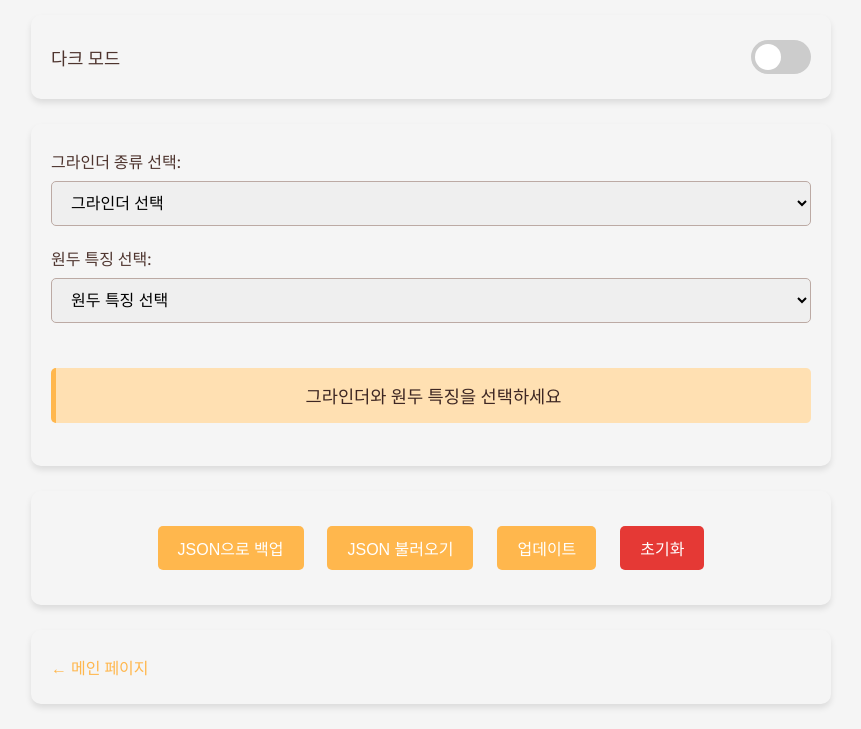
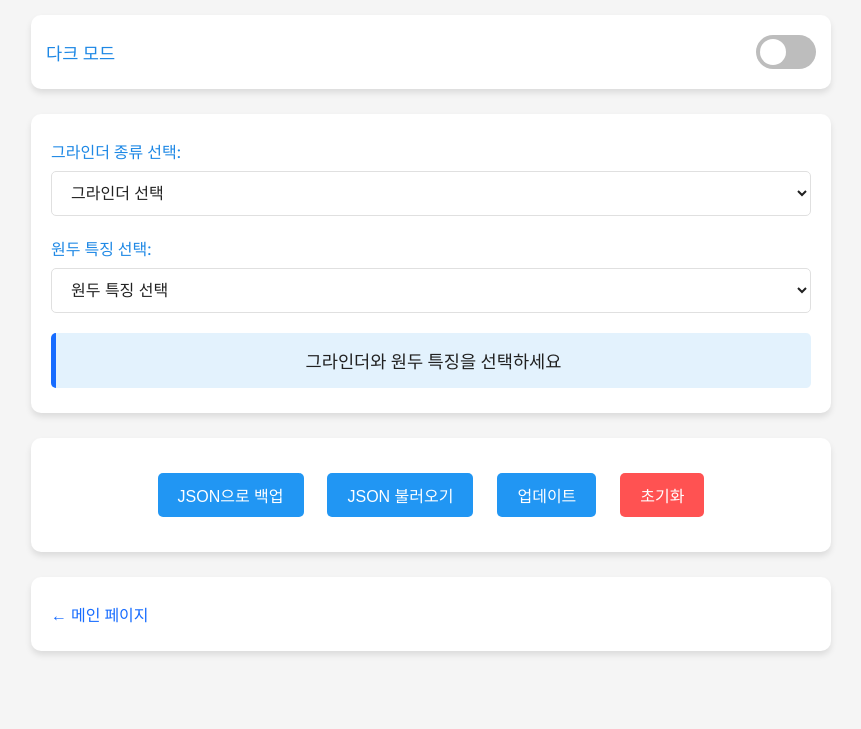
Before and after one commit to siwkim77/coffee-grindsize, a plain HTML site: page settings.html in a window 1280 px wide. Shown: the part 82-811 px from the top of the page, without its empty margins (209-1070 px from the left). Drawn offline with Linux system fonts and the light colour scheme.

Commit message:
다크모드 수정 및 마진 패딩 수정

```diff
--- a/styles/settings.css
+++ b/styles/settings.css
@@ -1,5 +1,5 @@
 .data-view, .navigation, .backup-restore, .darkmode-toggle {
-    background: --background-color;
+    background: var(--element-background-color);
     padding: 25px 20px;
     border-radius: 10px;
     box-shadow: 0 4px 6px var(--shadow-color);
@@ -9,11 +9,11 @@
     margin-right: auto;
 }
 
-.darkmode-toggle{
+.darkmode-toggle {
     display: flex;
     justify-content: space-between;
     align-items: center;
-    padding: 20px 15;
+    padding: 20px 15px;
 }
 
 .navigation a {
@@ -30,10 +30,10 @@
 }
 
 .no-data-message {
-    margin-top: 25px;
+    margin: 0;
     padding: 15px;
-    background: #FFE0B2;
-    border-left: 5px solid var(--accent-color);
+    background: var(--result-background-color);
+    border-left: 5px solid var(--result-border-color);
     border-radius: 5px;
     font-size: 1.1em;
     text-align: center;
@@ -57,14 +57,19 @@
 }
 
 .data-list th {
-    background-color: var(--secondary-color);
-    color: #fff;
+    background-color: var(--primary-color);
+    color: var(--table-header-text-color);
+}
+
+.data-list td {
+    background-color: var(--element-background-color);
+    color: var(--text-color);
 }
 
 .data-list td .delete-btn {
     background: none;
     border: none;
-    color: #E53935;
+    color: var(--error-color);
     cursor: pointer;
     padding: 0;
     transition: color 0.3s;
@@ -72,7 +77,7 @@
 }
 
 .data-list td .delete-btn:hover {
-    color: #B71C1C;
+    color: var(--error-color-hover);
 }
 
 .backup-restore {
@@ -86,21 +91,21 @@
     border: none;
     border-radius: 5px;
     background-color: var(--info-color);
-    color: #fff;
+    color: var(--button-text-color);
     cursor: pointer;
     transition: background-color 0.3s;
 }
 
 .backup-restore button:hover {
-    background-color: #FFA726;
+    background-color: var(--button-hover-color);
 }
 
 .backup-restore #resetData {
-    background-color: #E53935;
+    background-color: var(--error-color);
 }
 
 .backup-restore #resetData:hover {
-    background-color: #B71C1C;
+    background-color: var(--error-color-hover);
 }
 
 #importFile {
--- a/styles/styles.css
+++ b/styles/styles.css
@@ -1,19 +1,53 @@
- /* 글로벌 스타일 */
+/* 글로벌 스타일 */
 *, *::before, *::after {
     box-sizing: border-box;
 }
 
-/* CSS 변수으로 색상 관리 */
+/* CSS 변수로 색상 관리 */
 :root {
-    --primary-color: #4E342E;
-    --secondary-color: #6D4C41;
-    --accent-color: #FFB74D;
-    --background-color: #f5f5f5;
-    --text-color: #3E2723;
-    --border-color: #BCAAA4;
-    --shadow-color: rgba(0, 0, 0, 0.1);
-    --success-color: #8BC34A;
-    --info-color: #FFB74D;
+    --primary-color: #1E88E5;          /* 메인 블루 */
+    --secondary-color: #1565C0;        /* 딥 블루 */
+    --accent-color: #176cff;           /* 포인트 핑크 */
+    --background-color: #F5F5F5;       /* 밝은 배경색 */
+    --element-background-color: #FFFFFF; /* 요소 배경색 */
+    --text-color: #212121;             /* 진한 그레이 */
+    --border-color: #E0E0E0;           /* 연한 그레이 */
+    --shadow-color: rgba(0, 0, 0, 0.1); /* 그림자 색상 */
+    --success-color: #4CAF50;          /* 성공 색상 */
+    --info-color: #2196F3;             /* 정보 색상 */
+    --button-hover-color: #53a0f9;     /* 버튼 호버 색상 */
+    --slider-background-color: #BDBDBD; /* 슬라이더 배경색 */
+    --slider-knob-color: #FFFFFF;      /* 슬라이더 노브 색상 */
+    --result-background-color: #E3F2FD; /* 결과 배경색 */
+    --result-border-color: var(--accent-color); /* 결과 테두리 색상 */
+    --button-text-color: #FFFFFF;       /* 버튼 텍스트 색상 */
+    --input-background-color: #FFFFFF;  /* 입력창 배경색 */
+    --input-text-color: #212121;
+    --error-color: #FF5252;
+    --error-color-hover: #B71C1C;
+    --table-header-text-color: #121212;
+}
+
+.dark-mode {
+    --primary-color: #BBDEFB;          /* 밝은 블루 */
+    --secondary-color: #90CAF9;        /* 연한 블루 */
+    --accent-color: #80d7ff;           /* 부드러운 핑크 */
+    --background-color: #121212;       /* 어두운 배경색 */
+    --element-background-color: #1E1E1E; /* 요소 어두운 배경색 */
+    --text-color: #E0E0E0;             /* 밝은 텍스트 색상 */
+    --border-color: #424242;           /* 어두운 테두리 색상 */
+    --shadow-color: rgba(255, 255, 255, 0.1); /* 그림자 색상 */
+    --success-color: #81C784;          /* 성공 색상 */
+    --info-color: #64B5F6;             /* 정보 색상 */
+    --button-hover-color: #1E88E5;     /* 버튼 호버 색상 */
+    --slider-background-color: #757575; /* 슬라이더 배경색 */
+    --slider-knob-color: #FFFFFF;      /* 슬라이더 노브 색상 */
+    --result-background-color: #1E88E5; /* 결과 배경색 */
+    --result-border-color: var(--accent-color); /* 결과 테두리 색상 */
+    --button-text-color: #FFFFFF;       /* 버튼 텍스트 색상 */
+    --input-background-color: #1E1E1E;  /* 입력창 배경색 */
+    --input-text-color: #E0E0E0;
+    --table-header-text-color: #212121;        /* 입력창 텍스트 색상 */
 }
 
 /* 스위치 스타일링 */
@@ -44,7 +78,7 @@
     left: 0;
     right: 0;
     bottom: 0;
-    background-color: #ccc;
+    background-color: var(--slider-background-color);
     transition: 0.4s;
     border-radius: 34px;
     margin: 0px;
@@ -57,7 +91,7 @@
     width: 26px;
     left: 4px;
     bottom: 4px;
-    background-color: white;
+    background-color: var(--slider-knob-color);
     transition: 0.4s;
     border-radius: 50%;
 }
@@ -68,19 +102,6 @@ input:checked + .slider {
 
 input:checked + .slider:before {
     transform: translateX(26px);
-}
-
-/* 다크 모드 클래스 */
-.dark-mode {
-    --primary-color: #D7CCC8;
-    --secondary-color: #BCAAA4;
-    --accent-color: #FF8A65;
-    --background-color: #303030;
-    --text-color: #FFFFFF;
-    --border-color: #757575;
-    --shadow-color: rgba(255, 255, 255, 0.1);
-    --success-color: #AED581;
-    --info-color: #FF8A65;
 }
 
 /* 토글 라벨 스타일 */
@@ -102,11 +123,11 @@ h1 {
     text-align: center;
     font-size: 2em;
     margin-bottom: 30px;
-    color: var(--primary-color);
+    color: var(--text-color);
 }
 
 .converter, .add-data {
-    background: var(--background-color);
+    background: var(--element-background-color);
     padding: 25px 20px;
     border-radius: 10px;
     box-shadow: 0 4px 6px var(--shadow-color);
@@ -133,6 +154,8 @@ select, input {
     font-size: 1em;
     border: 1px solid var(--border-color);
     border-radius: 5px;
+    background-color: var(--input-background-color);
+    color: var(--input-text-color);
     transition: border-color 0.3s, box-shadow 0.3s;
 }
 
@@ -145,8 +168,8 @@ select:focus, input:focus {
 .result {
     margin-top: 25px;
     padding: 15px;
-    background: #FFE0B2;
-    border-left: 5px solid var(--accent-color);
+    background: var(--result-background-color);
+    border-left: 5px solid var(--result-border-color);
     border-radius: 5px;
     font-size: 1.1em;
     text-align: center;
@@ -160,14 +183,14 @@ select:focus, input:focus {
     border: none;
     border-radius: 5px;
     background-color: var(--info-color);
-    color: #fff;
+    color: var(--button-text-color);
     cursor: pointer;
     transition: background-color 0.3s;
     margin-bottom: 0px;
 }
 
-.add-data button:hover {
-    background-color: #FFA726;
+.add-data  button:hover {
+    background-color: var(--button-hover-color);
 }
 
 .add-data form {
@@ -198,13 +221,15 @@ select:focus, input:focus {
 
 .add-data form .sub-field .input-group input {
     flex: 1;
+    background-color: var(--input-background-color);
+    color: var(--input-text-color);
 }
 
 .add-data form .sub-field .input-group button.submit-btn {
     flex: none;
     padding: 12px 20px;
     background-color: var(--info-color);
-    color: var(--background-color);
+    color: var(--button-text-color);
     border: none;
     border-radius: 5px;
     cursor: pointer;
@@ -213,7 +238,7 @@ select:focus, input:focus {
 }
 
 .add-data form .sub-field .input-group button.submit-btn:hover {
-    background-color: #FFA726;
+    background-color: var(--button-hover-color);
 }
 
 .add-data form .sub-field.add-button {
@@ -234,7 +259,7 @@ select:focus, input:focus {
 
     h1 {
         font-size: 1.5em;
-        margin-bottom: 20px;
+        margin-bottom: 30px;
     }
 
     .converter, .add-data {
```
